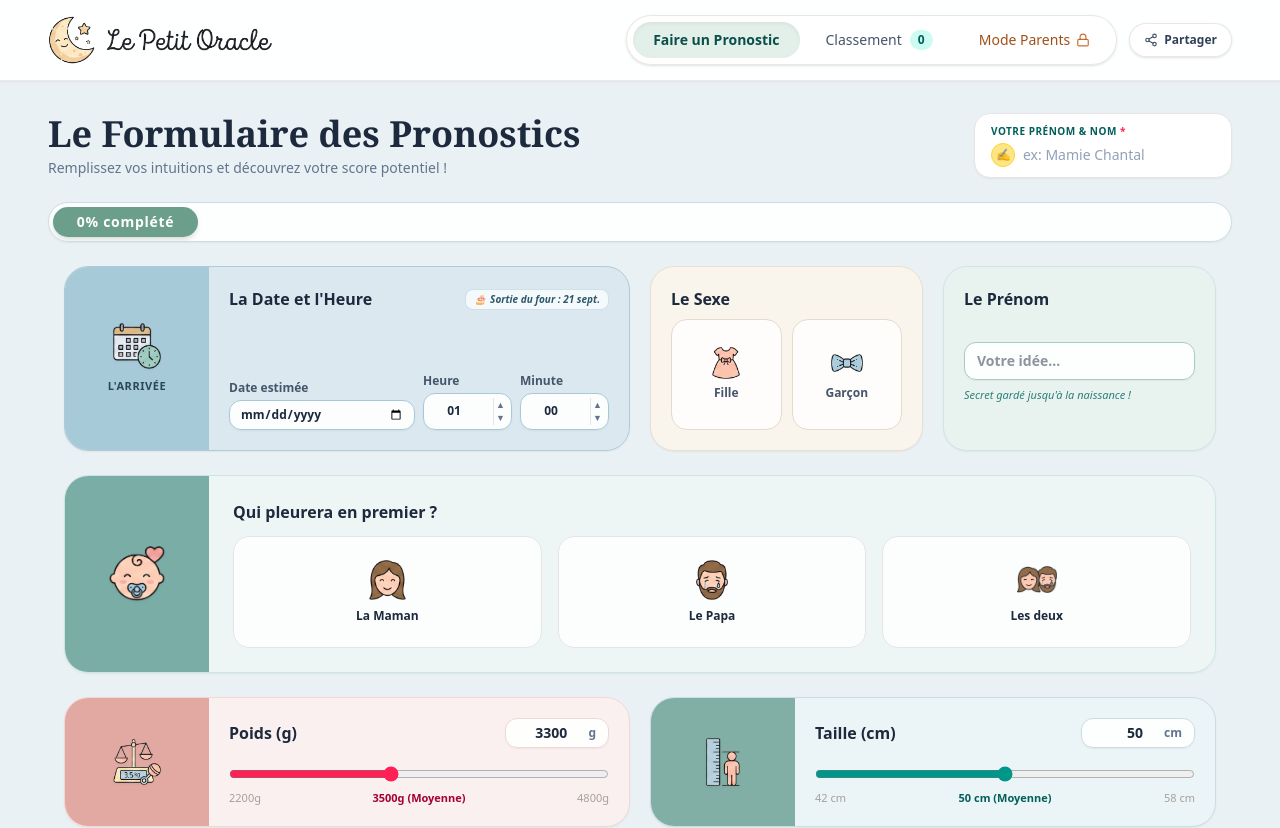
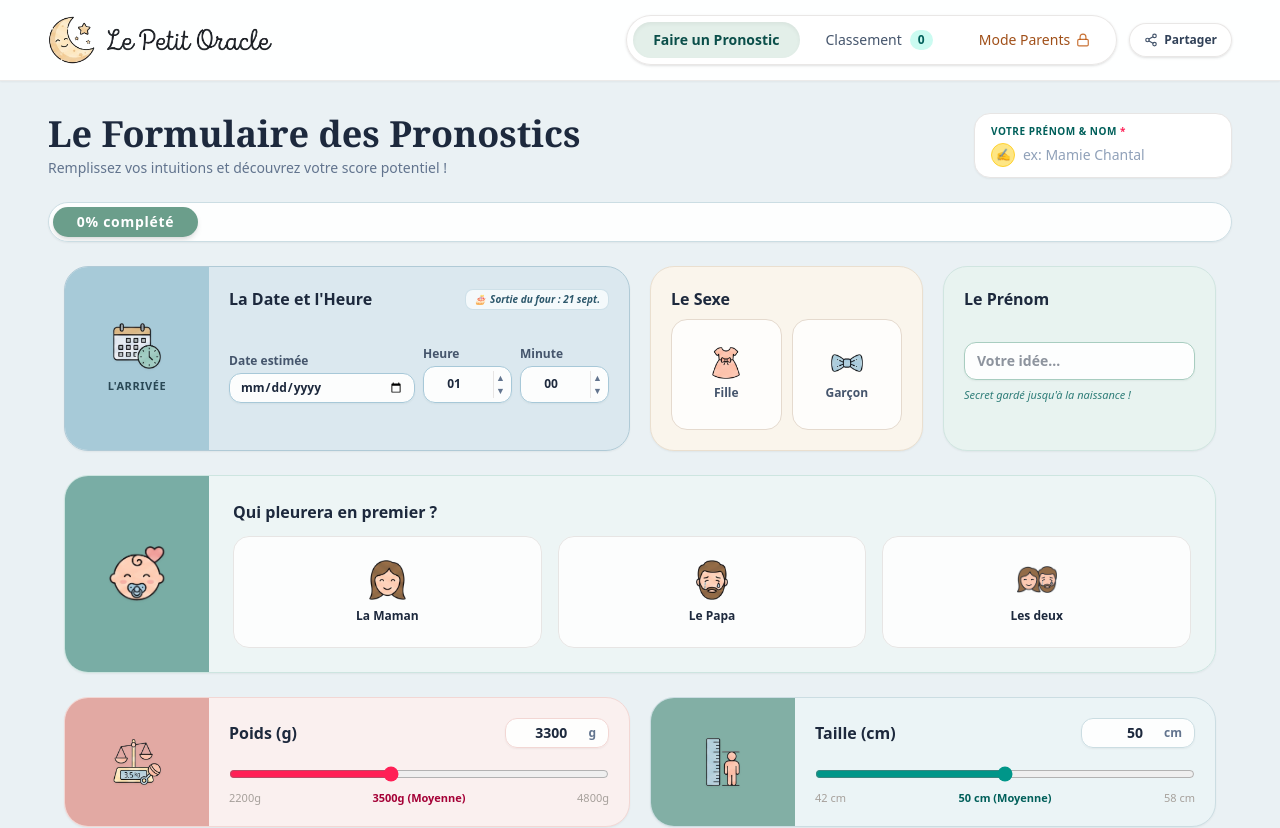
Before and after one commit to JeanGerbier/LePetitOracle, a React (Vite) app: page / in a window 1280 px wide. Shown: the top 828 px of the page. Built offline with nearby package versions, Linux system fonts and the light colour scheme; no server answers; the database is empty; a web font is replaced by a local one.

Commit message:
style: centrage vertical des champs Date estimée, Heure et Minute dans la carte L'Arrivée

```diff
--- a/src/components/PredictionForm.tsx
+++ b/src/components/PredictionForm.tsx
@@ -199,8 +199,8 @@ export const PredictionForm: React.FC<PredictionFormProps> = ({ onSubmit }) => {
             </div>
 
             {/* Formulaire droite */}
-            <div className="flex-1 p-4 sm:p-5 flex flex-col justify-between space-y-2">
-              <div className="flex flex-wrap items-center justify-between gap-1">
+            <div className="flex-1 p-4 sm:p-5 flex flex-col justify-between">
+              <div className="flex flex-wrap items-center justify-between gap-1 mb-2">
                 <span className="font-bold text-slate-800 text-base block">
                   La Date et l'Heure
                 </span>
@@ -209,6 +209,7 @@ export const PredictionForm: React.FC<PredictionFormProps> = ({ onSubmit }) => {
                 </p>
               </div>
 
+              <div className="flex-1 flex flex-col justify-center">
                 <div className="grid grid-cols-12 gap-2 items-end">
                   {/* Date estimée (6 cols) */}
                   <div className="col-span-6">
@@ -256,6 +257,7 @@ export const PredictionForm: React.FC<PredictionFormProps> = ({ onSubmit }) => {
                       <div className="flex flex-col text-[9px] text-slate-500 border-l border-stone-200 pl-0.5">
                         <button type="button" onClick={handleIncrementMinute} className="hover:text-teal-700 font-bold">▲</button>
                         <button type="button" onClick={handleDecrementMinute} className="hover:text-teal-700 font-bold">▼</button>
+                      </div>
                     </div>
                   </div>
                 </div>
```
Lines whose indentation alone changed are shown as unchanged.
